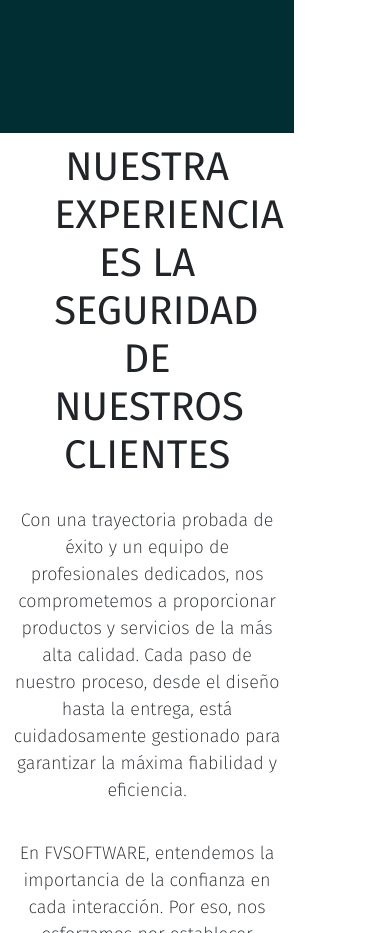
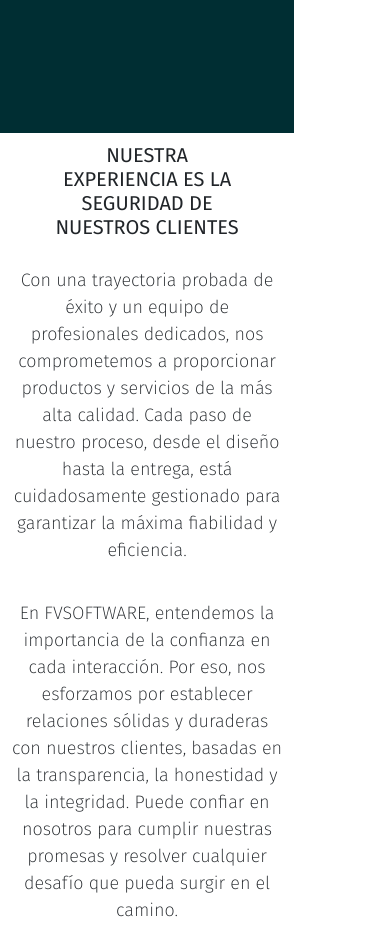
Before and after one commit to CarlosFigs/coderHouseProyecto1, a website: page pages/nosotros.html in a window 390 px wide. Shown: the part 1040-1973 px from the top of the page. Drawn offline with nearby package versions, Linux system fonts and the light colour scheme.

Commit message:
ajustes media Q final

```diff
--- a/scss/base/_media.scss
+++ b/scss/base/_media.scss
@@ -295,6 +295,9 @@
     .grid-principal .contenido .modalidades-explicacion .accordion-item .accordion-collapse .div-acordion2{
         display: none;
     }
+    .grid-principal .contenido .nosotros-experiencia .nosotros-experiencia-div1 h2{
+        font-size: 30px;
+    }
 
 }
 @media screen and (max-width:680px){
@@ -465,4 +468,7 @@
     .grid-principal .contenido .nosotros .nosotrosdiv1 .nosotrosdiv1-p{
         width: fit-content;
     }
+    .grid-principal .contenido .nosotros-experiencia .nosotros-experiencia-div1 h2{
+        font-size: 20px;
+    }
 }
```
Also changed, not shown: css/estilos.css.
